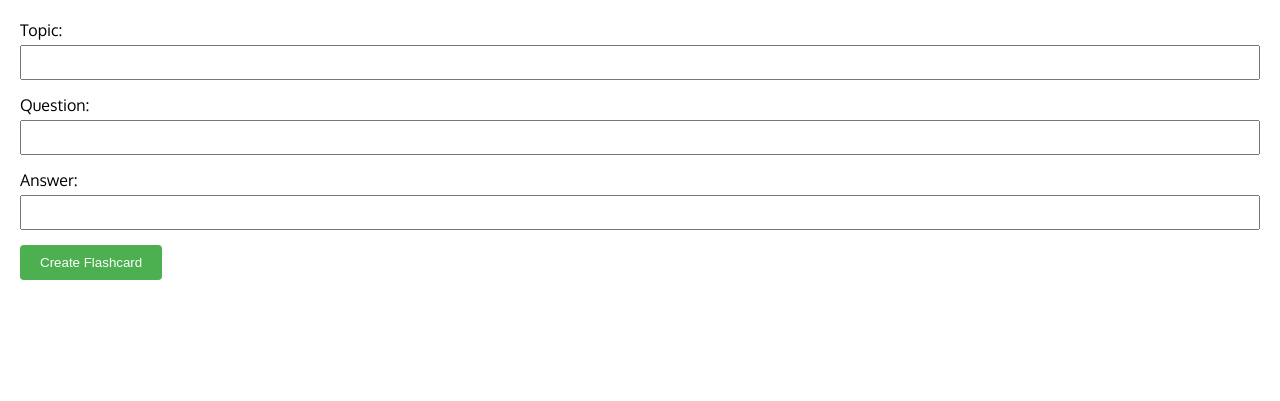
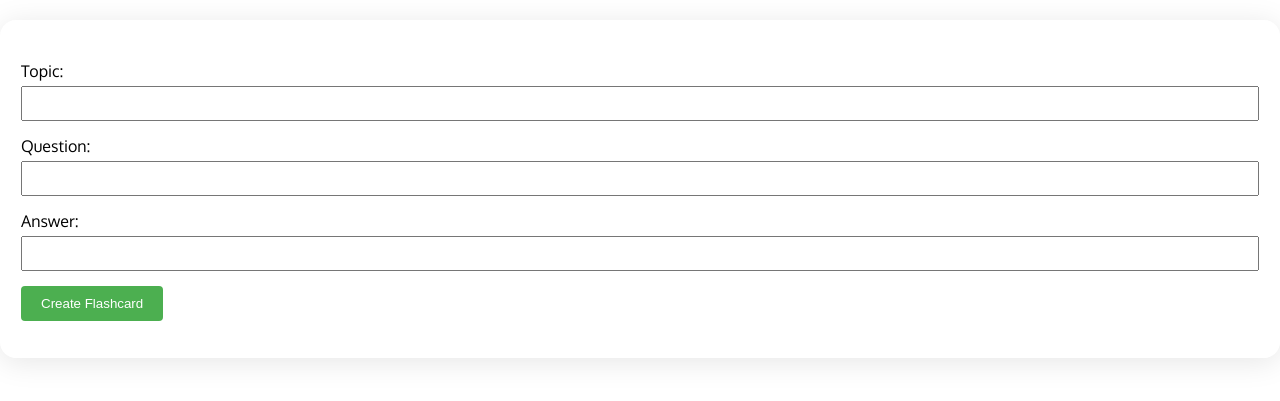
Before and after one commit to Men-In-Brown/Jobify, a Jekyll site: the page flashcards.html, which Jekyll copies as it is, in a window 1280 px wide. Shown: the top 401 px of the page. Built offline with Jekyll 4.4.1, drawn with Linux system fonts in a browser that asks for light colours.

Commit message:
styling test

```diff
--- a/flashcards.html
+++ b/flashcards.html
@@ -7,31 +7,60 @@
             <style>
                 body {
                     font-family: 'Oxygen', sans-serif;
-            margin: 20px;
+                    margin: 0;
+                    padding: 0;
+                    box-sizing: border-box;
                 }
+
+                #flashcard-container {
+                    max-width: 1400px;
+                    margin: 20px auto;
+                    border: 1px solid #ccc;
+                    padding: 20px;
+                    border-radius: 16px;
+                    box-shadow: 0 4px 30px rgba(0, 0, 0, 0.1);
+                    backdrop-filter: blur(5px);
+                    -webkit-backdrop-filter: blur(5px);
+                    border: 1px solid rgba(255, 255, 255, 0.3);
+                }
+
+                #topic-buttons {
+                    display: flex;
+                    flex-wrap: wrap;
+                    gap: 10px;
+                    margin-bottom: 20px;
+                }
+
                 #topic-buttons button {
                     background-color: #4CAF50;
                     color: white;
                     border: none;
                     border-radius: 4px;
                     padding: 10px 20px;
-            margin: 5px;
                     cursor: pointer;
                     transition: background-color 0.3s ease;
                 }
+
                 #topic-buttons button:hover {
                     background-color: #45a049;
                 }
+
+                #flashcard-form {
+                    margin-top: 20px;
+                }
+
                 #flashcard-form label {
                     display: block;
                     margin-top: 10px;
                 }
+
                 #flashcard-form input {
                     width: 100%;
                     padding: 8px;
                     margin: 5px 0;
                     box-sizing: border-box;
                 }
+
                 #flashcard-form button {
                     background-color: #4CAF50;
                     color: white;
@@ -42,9 +71,11 @@
                     transition: background-color 0.3s ease;
                     margin-top: 10px;
                 }
+
                 #flashcard-form button:hover {
                     background-color: #45a049;
                 }
+
                 .flashcard {
                     border: 1px solid #ccc;
                     border-radius: 8px;
@@ -53,15 +84,20 @@
                     cursor: pointer;
                     transition: transform 0.5s;
                     perspective: 1000px;
+                    max-width: 600px;
+                    margin: 10px auto;
                 }
+
                 .flashcard:hover .flashcard-inner {
                     transform: rotateY(180deg);
                 }
+
                 .flashcard-inner {
                     transform-style: preserve-3d;
                     transition: transform 0.5s;
                     position: relative;
                 }
+
                 .flashcard .question,
                 .flashcard .answer {
                     backface-visibility: hidden;
@@ -74,6 +110,7 @@
                     padding: 10px;
                     box-sizing: border-box;
                 }
+
                 .flashcard .answer {
                     transform: rotateY(180deg);
                 }
```
Lines whose indentation alone changed are shown as unchanged.
